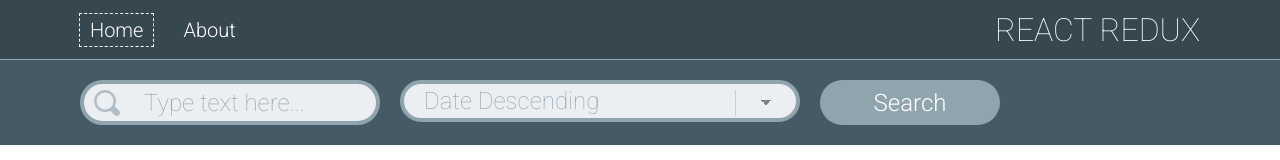
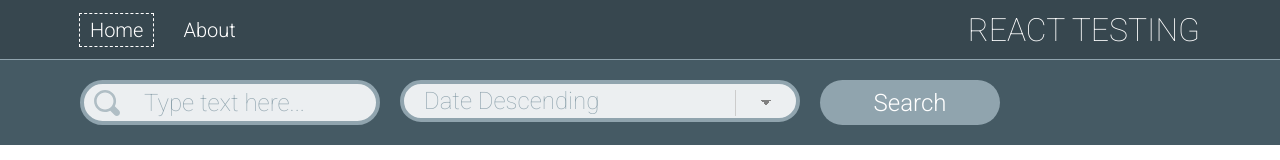
Before and after one commit to kagerka/react-2021-q3, a React app in the folder react-api/: page / in a window 1280 px wide. Shown: the top 160 px of the page. Built offline with nearby package versions, Linux system fonts and the light colour scheme.

Commit message:
fix: change title

```diff
--- a/react-api/src/components/header/Header.jsx
+++ b/react-api/src/components/header/Header.jsx
@@ -13,7 +13,7 @@
           About
         </NavLink>
       </nav>
-      <div className={styles.title}>React Redux</div>
+      <div className={styles.title}>React Testing</div>
     </header>
   );
 };
--- a/react-api/src/index.html
+++ b/react-api/src/index.html
@@ -8,7 +8,7 @@
     <link rel="preconnect" href="https://fonts.googleapis.com">
     <link rel="preconnect" href="https://fonts.gstatic.com" crossorigin>
     <link href="https://fonts.googleapis.com/css2?family=Roboto:wght@100;300;400;500;700&display=swap" rel="stylesheet">
-    <title>React Redux</title>
+    <title>React Testing</title>
     <base href="/">
 </head>
 <body>
```
